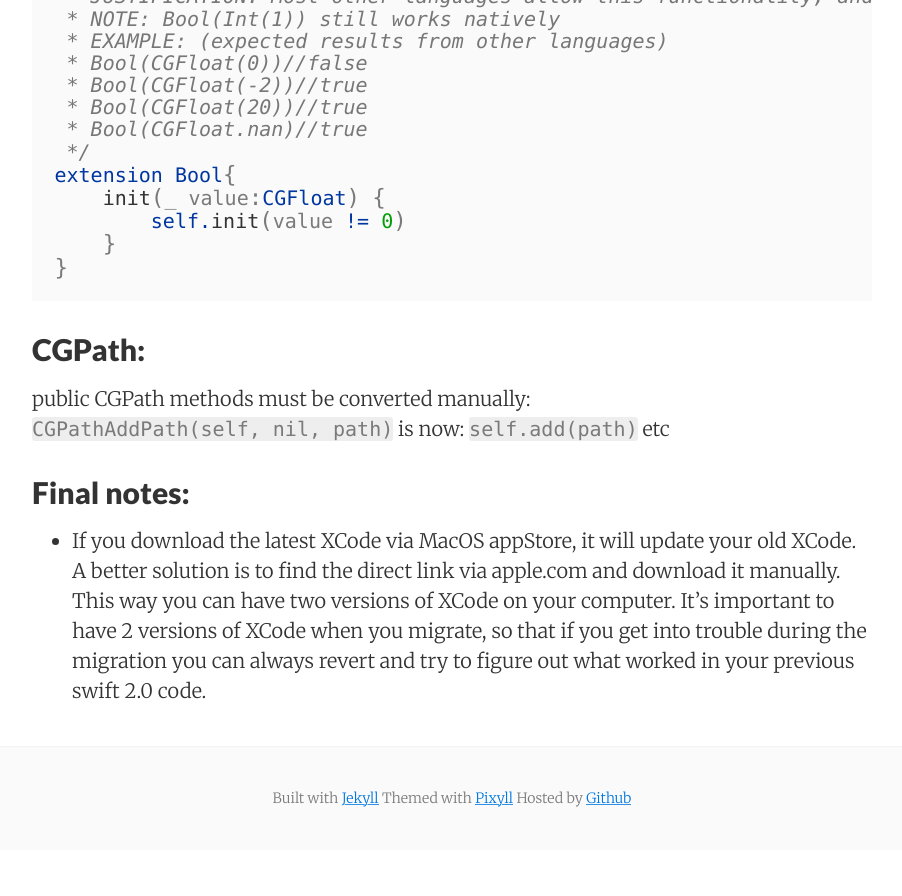
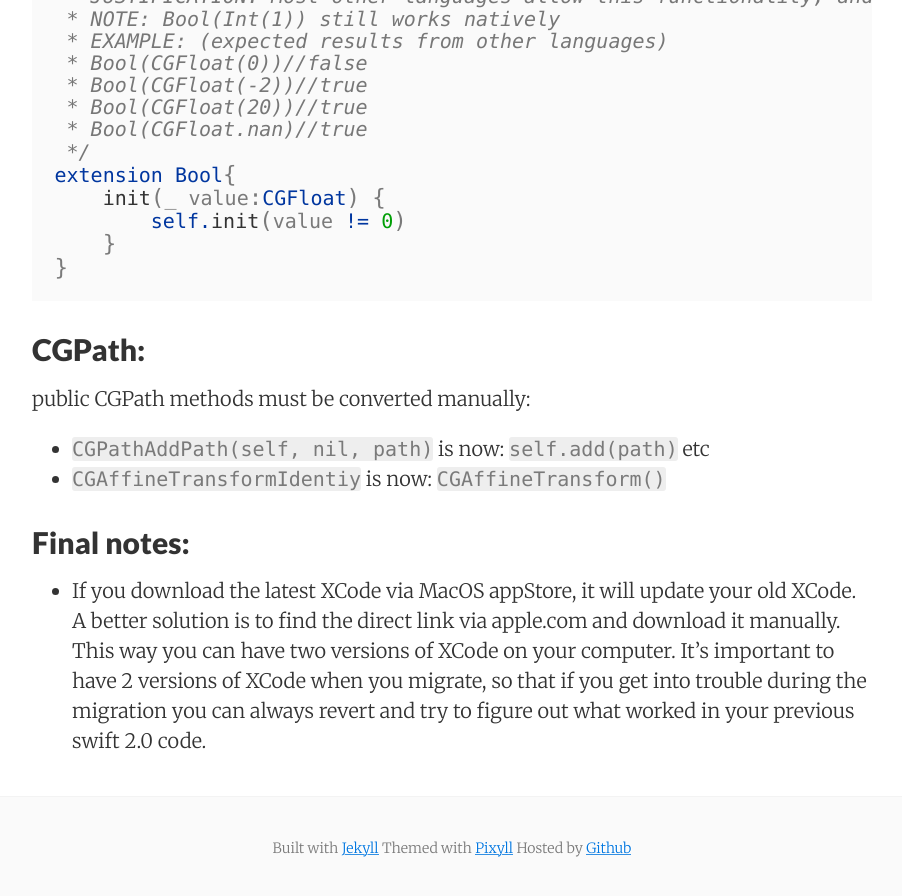
Before and after one commit to stylekit/stylekit.github.io, a Jekyll site: the page built from _posts/2017-01-12-swift-3-migration.md, in a window 1280 px wide and 900 px high, scrolled down 2315 px. Shown: the top 896 px of the window, without its empty margins (188-1090 px from the left). Built offline with Jekyll 4.4.1, drawn with Linux system fonts in a browser that asks for light colours; nearby versions of some CDN libraries; comment, search, counter and statistics services are not loaded; before the commit the page ends 3165 px from its top, so only the background shows below that.

Commit message:
Files modified: 1


Modified 1 file:
_posts/2017-01-12-swift-3-migration.md

```diff
--- a/_posts/2017-01-12-swift-3-migration.md
+++ b/_posts/2017-01-12-swift-3-migration.md
@@ -80,7 +80,9 @@ extension Bool{
 ## CGPath:
 
 public CGPath methods must be converted manually:
-``CGPathAddPath(self, nil, path)`` is now: ``self.add(path)`` etc
+- ``CGPathAddPath(self, nil, path)`` is now: ``self.add(path)`` etc
+- ``CGAffineTransformIdentiy`` is now: ``CGAffineTransform()``
+
 
 
 ## Final notes:
```
